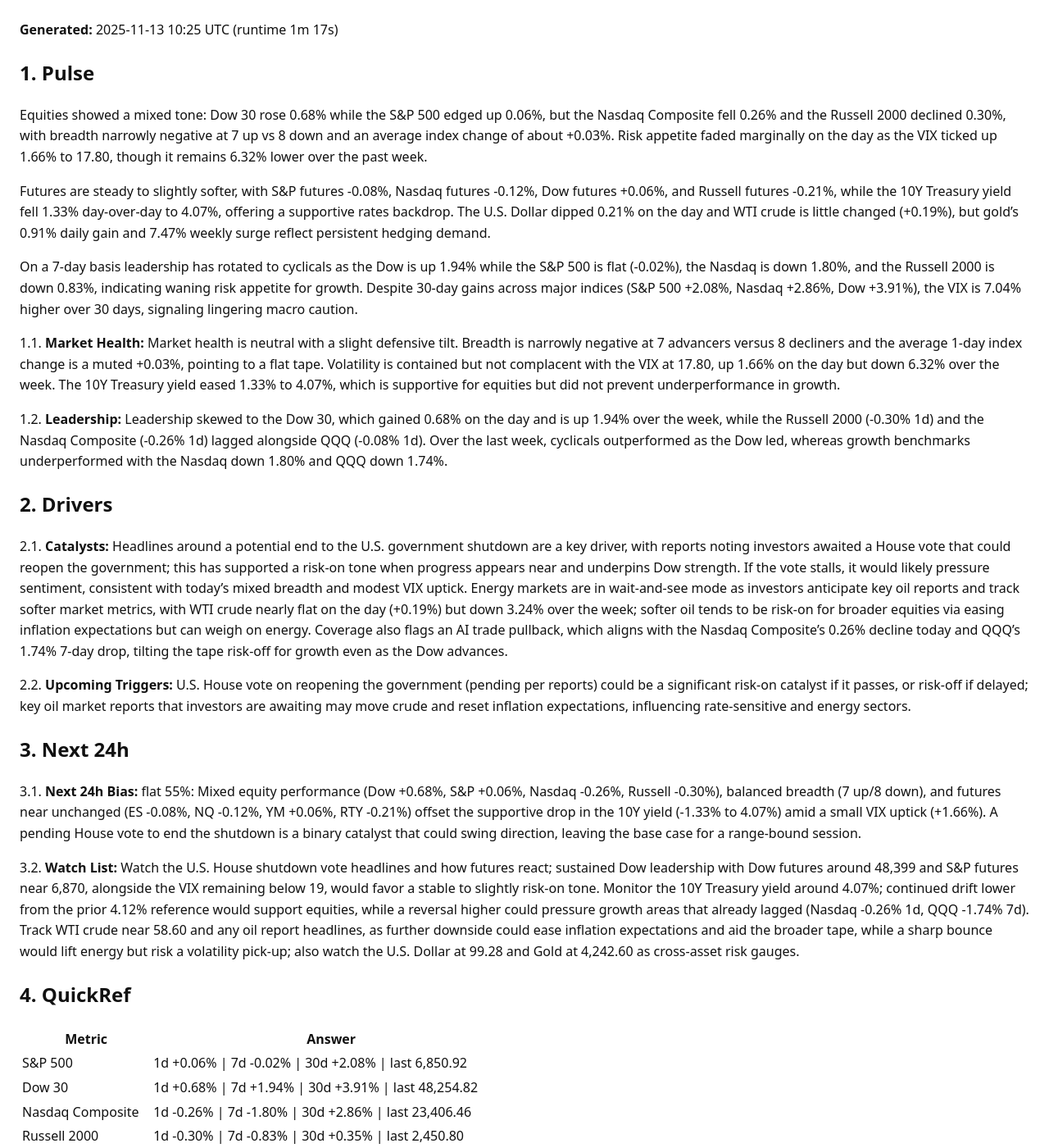
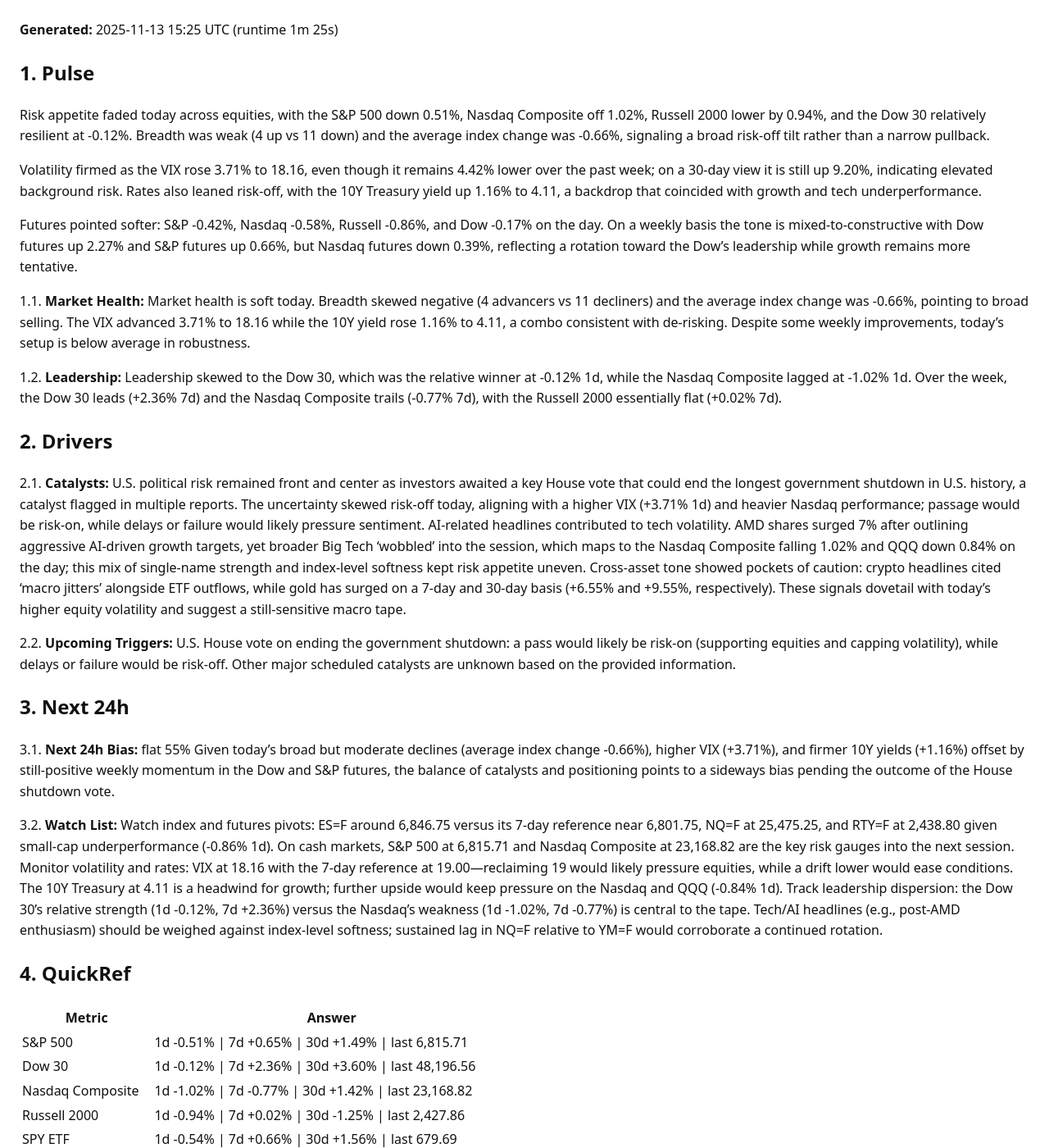
Before and after one commit to ryness/stonks, a Jekyll site: the page built from _reports/GODSEYE.md, in a window 1280 px wide and 1400 px high. Shown: the whole window at 82% size. Built offline with Jekyll 4.4.1, drawn with Linux system fonts in a browser that asks for light colours; some of the changed text lies outside the part shown.

Commit message:
Update report: rotation+GodsEye

```diff
--- a/_reports/GODSEYE.md
+++ b/_reports/GODSEYE.md
@@ -3,34 +3,34 @@ layout: default
 title: "GodsEye Market Report"
 ticker: "GODSEYE"
 date: 2025-11-13
-generated_at: 2025-11-13T10:25:37.858602+00:00
-runtime_seconds: 76.67
+generated_at: 2025-11-13T15:25:46.602705+00:00
+runtime_seconds: 84.56
 raw_markdown: |
-  **Generated:** <time class="js-local-time" datetime="2025-11-13T10:25:37.858602+00:00">2025-11-13 10:25 UTC</time> (runtime 1m 17s)
+  **Generated:** <time class="js-local-time" datetime="2025-11-13T15:25:46.602705+00:00">2025-11-13 15:25 UTC</time> (runtime 1m 25s)
 
   ## 1. Pulse
 
-  Equities showed a mixed tone: Dow 30 rose 0.68% while the S&P 500 edged up 0.06%, but the Nasdaq Composite fell 0.26% and the Russell 2000 declined 0.30%, with breadth narrowly negative at 7 up vs 8 down and an average index change of about +0.03%. Risk appetite faded marginally on the day as the VIX ticked up 1.66% to 17.80, though it remains 6.32% lower over the past week.
+  Risk appetite faded today across equities, with the S&P 500 down 0.51%, Nasdaq Composite off 1.02%, Russell 2000 lower by 0.94%, and the Dow 30 relatively resilient at -0.12%. Breadth was weak (4 up vs 11 down) and the average index change was -0.66%, signaling a broad risk-off tilt rather than a narrow pullback.
 
-  Futures are steady to slightly softer, with S&P futures -0.08%, Nasdaq futures -0.12%, Dow futures +0.06%, and Russell futures -0.21%, while the 10Y Treasury yield fell 1.33% day-over-day to 4.07%, offering a supportive rates backdrop. The U.S. Dollar dipped 0.21% on the day and WTI crude is little changed (+0.19%), but gold’s 0.91% daily gain and 7.47% weekly surge reflect persistent hedging demand.
+  Volatility firmed as the VIX rose 3.71% to 18.16, even though it remains 4.42% lower over the past week; on a 30-day view it is still up 9.20%, indicating elevated background risk. Rates also leaned risk-off, with the 10Y Treasury yield up 1.16% to 4.11, a backdrop that coincided with growth and tech underperformance.
 
-  On a 7-day basis leadership has rotated to cyclicals as the Dow is up 1.94% while the S&P 500 is flat (-0.02%), the Nasdaq is down 1.80%, and the Russell 2000 is down 0.83%, indicating waning risk appetite for growth. Despite 30-day gains across major indices (S&P 500 +2.08%, Nasdaq +2.86%, Dow +3.91%), the VIX is 7.04% higher over 30 days, signaling lingering macro caution.
+  Futures pointed softer: S&P -0.42%, Nasdaq -0.58%, Russell -0.86%, and Dow -0.17% on the day. On a weekly basis the tone is mixed-to-constructive with Dow futures up 2.27% and S&P futures up 0.66%, but Nasdaq futures down 0.39%, reflecting a rotation toward the Dow’s leadership while growth remains more tentative.
 
-  1.1. **Market Health:** Market health is neutral with a slight defensive tilt. Breadth is narrowly negative at 7 advancers versus 8 decliners and the average 1-day index change is a muted +0.03%, pointing to a flat tape. Volatility is contained but not complacent with the VIX at 17.80, up 1.66% on the day but down 6.32% over the week. The 10Y Treasury yield eased 1.33% to 4.07%, which is supportive for equities but did not prevent underperformance in growth.
+  1.1. **Market Health:** Market health is soft today. Breadth skewed negative (4 advancers vs 11 decliners) and the average index change was -0.66%, pointing to broad selling. The VIX advanced 3.71% to 18.16 while the 10Y yield rose 1.16% to 4.11, a combo consistent with de-risking. Despite some weekly improvements, today’s setup is below average in robustness.
 
-  1.2. **Leadership:** Leadership skewed to the Dow 30, which gained 0.68% on the day and is up 1.94% over the week, while the Russell 2000 (-0.30% 1d) and the Nasdaq Composite (-0.26% 1d) lagged alongside QQQ (-0.08% 1d). Over the last week, cyclicals outperformed as the Dow led, whereas growth benchmarks underperformed with the Nasdaq down 1.80% and QQQ down 1.74%.
+  1.2. **Leadership:** Leadership skewed to the Dow 30, which was the relative winner at -0.12% 1d, while the Nasdaq Composite lagged at -1.02% 1d. Over the week, the Dow 30 leads (+2.36% 7d) and the Nasdaq Composite trails (-0.77% 7d), with the Russell 2000 essentially flat (+0.02% 7d).
 
   ## 2. Drivers
 
-  2.1. **Catalysts:** Headlines around a potential end to the U.S. government shutdown are a key driver, with reports noting investors awaited a House vote that could reopen the government; this has supported a risk-on tone when progress appears near and underpins Dow strength. If the vote stalls, it would likely pressure sentiment, consistent with today’s mixed breadth and modest VIX uptick. Energy markets are in wait-and-see mode as investors anticipate key oil reports and track softer market metrics, with WTI crude nearly flat on the day (+0.19%) but down 3.24% over the week; softer oil tends to be risk-on for broader equities via easing inflation expectations but can weigh on energy. Coverage also flags an AI trade pullback, which aligns with the Nasdaq Composite’s 0.26% decline today and QQQ’s 1.74% 7-day drop, tilting the tape risk-off for growth even as the Dow advances.
+  2.1. **Catalysts:** U.S. political risk remained front and center as investors awaited a key House vote that could end the longest government shutdown in U.S. history, a catalyst flagged in multiple reports. The uncertainty skewed risk-off today, aligning with a higher VIX (+3.71% 1d) and heavier Nasdaq performance; passage would be risk-on, while delays or failure would likely pressure sentiment. AI-related headlines contributed to tech volatility. AMD shares surged 7% after outlining aggressive AI-driven growth targets, yet broader Big Tech ‘wobbled’ into the session, which maps to the Nasdaq Composite falling 1.02% and QQQ down 0.84% on the day; this mix of single-name strength and index-level softness kept risk appetite uneven. Cross-asset tone showed pockets of caution: crypto headlines cited ‘macro jitters’ alongside ETF outflows, while gold has surged on a 7-day and 30-day basis (+6.55% and +9.55%, respectively). These signals dovetail with today’s higher equity volatility and suggest a still-sensitive macro tape.
 
-  2.2. **Upcoming Triggers:** U.S. House vote on reopening the government (pending per reports) could be a significant risk-on catalyst if it passes, or risk-off if delayed; key oil market reports that investors are awaiting may move crude and reset inflation expectations, influencing rate-sensitive and energy sectors.
+  2.2. **Upcoming Triggers:** U.S. House vote on ending the government shutdown: a pass would likely be risk-on (supporting equities and capping volatility), while delays or failure would be risk-off. Other major scheduled catalysts are unknown based on the provided information.
 
   ## 3. Next 24h
 
-  3.1. **Next 24h Bias:** flat 55%: Mixed equity performance (Dow +0.68%, S&P +0.06%, Nasdaq -0.26%, Russell -0.30%), balanced breadth (7 up/8 down), and futures near unchanged (ES -0.08%, NQ -0.12%, YM +0.06%, RTY -0.21%) offset the supportive drop in the 10Y yield (-1.33% to 4.07%) amid a small VIX uptick (+1.66%). A pending House vote to end the shutdown is a binary catalyst that could swing direction, leaving the base case for a range-bound session.
+  3.1. **Next 24h Bias:** flat 55% Given today’s broad but moderate declines (average index change -0.66%), higher VIX (+3.71%), and firmer 10Y yields (+1.16%) offset by still-positive weekly momentum in the Dow and S&P futures, the balance of catalysts and positioning points to a sideways bias pending the outcome of the House shutdown vote.
 
-  3.2. **Watch List:** Watch the U.S. House shutdown vote headlines and how futures react; sustained Dow leadership with Dow futures around 48,399 and S&P futures near 6,870, alongside the VIX remaining below 19, would favor a stable to slightly risk-on tone. Monitor the 10Y Treasury yield around 4.07%; continued drift lower from the prior 4.12% reference would support equities, while a reversal higher could pressure growth areas that already lagged (Nasdaq -0.26% 1d, QQQ -1.74% 7d). Track WTI crude near 58.60 and any oil report headlines, as further downside could ease inflation expectations and aid the broader tape, while a sharp bounce would lift energy but risk a volatility pick-up; also watch the U.S. Dollar at 99.28 and Gold at 4,242.60 as cross-asset risk gauges.
+  3.2. **Watch List:** Watch index and futures pivots: ES=F around 6,846.75 versus its 7-day reference near 6,801.75, NQ=F at 25,475.25, and RTY=F at 2,438.80 given small-cap underperformance (-0.86% 1d). On cash markets, S&P 500 at 6,815.71 and Nasdaq Composite at 23,168.82 are the key risk gauges into the next session. Monitor volatility and rates: VIX at 18.16 with the 7-day reference at 19.00—reclaiming 19 would likely pressure equities, while a drift lower would ease conditions. The 10Y Treasury at 4.11 is a headwind for growth; further upside would keep pressure on the Nasdaq and QQQ (-0.84% 1d). Track leadership dispersion: the Dow 30’s relative strength (1d -0.12%, 7d +2.36%) versus the Nasdaq’s weakness (1d -1.02%, 7d -0.77%) is central to the tape. Tech/AI headlines (e.g., post-AMD enthusiasm) should be weighed against index-level softness; sustained lag in NQ=F relative to YM=F would corroborate a continued rotation.
 
   ## 4. QuickRef
 
@@ -38,21 +38,21 @@ raw_markdown: |
   <table>
   <thead><tr><th>Metric</th><th>Answer</th></tr></thead>
   <tbody>
-  <tr><td>S&amp;P 500</td><td>1d +0.06% | 7d -0.02% | 30d +2.08% | last 6,850.92</td></tr>
-  <tr><td>Dow 30</td><td>1d +0.68% | 7d +1.94% | 30d +3.91% | last 48,254.82</td></tr>
-  <tr><td>Nasdaq Composite</td><td>1d -0.26% | 7d -1.80% | 30d +2.86% | last 23,406.46</td></tr>
-  <tr><td>Russell 2000</td><td>1d -0.30% | 7d -0.83% | 30d +0.35% | last 2,450.80</td></tr>
-  <tr><td>SPY ETF</td><td>1d +0.06% | 7d +0.01% | 30d +2.23% | last 683.38</td></tr>
-  <tr><td>QQQ ETF</td><td>1d -0.08% | 7d -1.74% | 30d +2.96% | last 621.08</td></tr>
-  <tr><td>VIX</td><td>1d +1.66% | 7d -6.32% | 30d +7.04% | last 17.80</td></tr>
-  <tr><td>S&amp;P Fut</td><td>1d -0.08% | 7d +1.01% | 30d +1.53% | last 6,870.50</td></tr>
-  <tr><td>Nasdaq Fut</td><td>1d -0.12% | 7d +0.07% | 30d +1.93% | last 25,594.25</td></tr>
-  <tr><td>Dow Fut</td><td>1d +0.06% | 7d +2.51% | 30d +3.40% | last 48,399.00</td></tr>
-  <tr><td>Russell Fut</td><td>1d -0.21% | 7d +0.71% | 30d -0.78% | last 2,454.70</td></tr>
-  <tr><td>10Y Treasury</td><td>1d -1.33% | 7d -1.00% | 30d -1.00% | last 4.07</td></tr>
-  <tr><td>Gold Fut</td><td>1d +0.91% | 7d +7.47% | 30d +10.49% | last 4,242.60</td></tr>
-  <tr><td>WTI Crude</td><td>1d +0.19% | 7d -3.24% | 30d -3.11% | last 58.60</td></tr>
-  <tr><td>US Dollar</td><td>1d -0.21% | 7d -0.94% | 30d +1.46% | last 99.28</td></tr>
+  <tr><td>S&amp;P 500</td><td>1d -0.51% | 7d +0.65% | 30d +1.49% | last 6,815.71</td></tr>
+  <tr><td>Dow 30</td><td>1d -0.12% | 7d +2.36% | 30d +3.60% | last 48,196.56</td></tr>
+  <tr><td>Nasdaq Composite</td><td>1d -1.02% | 7d -0.77% | 30d +1.42% | last 23,168.82</td></tr>
+  <tr><td>Russell 2000</td><td>1d -0.94% | 7d +0.02% | 30d -1.25% | last 2,427.86</td></tr>
+  <tr><td>SPY ETF</td><td>1d -0.54% | 7d +0.66% | 30d +1.56% | last 679.69</td></tr>
+  <tr><td>QQQ ETF</td><td>1d -0.84% | 7d -0.54% | 30d +1.68% | last 615.88</td></tr>
+  <tr><td>VIX</td><td>1d +3.71% | 7d -4.42% | 30d +9.20% | last 18.16</td></tr>
+  <tr><td>S&amp;P Fut</td><td>1d -0.42% | 7d +0.66% | 30d +1.18% | last 6,846.75</td></tr>
+  <tr><td>Nasdaq Fut</td><td>1d -0.58% | 7d -0.39% | 30d +1.45% | last 25,475.25</td></tr>
+  <tr><td>Dow Fut</td><td>1d -0.17% | 7d +2.27% | 30d +3.16% | last 48,284.00</td></tr>
+  <tr><td>Russell Fut</td><td>1d -0.86% | 7d +0.05% | 30d -1.43% | last 2,438.80</td></tr>
+  <tr><td>10Y Treasury</td><td>1d +1.16% | 7d +0.56% | 30d +0.59% | last 4.11</td></tr>
+  <tr><td>Gold Fut</td><td>1d +0.04% | 7d +6.55% | 30d +9.55% | last 4,206.20</td></tr>
+  <tr><td>WTI Crude</td><td>1d +0.97% | 7d -2.48% | 30d -2.35% | last 59.06</td></tr>
+  <tr><td>US Dollar</td><td>1d -0.27% | 7d -1.01% | 30d +1.39% | last 99.21</td></tr>
   </tbody></table>
   </div>
 
@@ -121,31 +121,31 @@ raw_markdown: |
   </details>
 ---
 
-**Generated:** <time class="js-local-time" datetime="2025-11-13T10:25:37.858602+00:00">2025-11-13 10:25 UTC</time> (runtime 1m 17s)
+**Generated:** <time class="js-local-time" datetime="2025-11-13T15:25:46.602705+00:00">2025-11-13 15:25 UTC</time> (runtime 1m 25s)
 
 ## 1. Pulse
 
-Equities showed a mixed tone: Dow 30 rose 0.68% while the S&P 500 edged up 0.06%, but the Nasdaq Composite fell 0.26% and the Russell 2000 declined 0.30%, with breadth narrowly negative at 7 up vs 8 down and an average index change of about +0.03%. Risk appetite faded marginally on the day as the VIX ticked up 1.66% to 17.80, though it remains 6.32% lower over the past week.
+Risk appetite faded today across equities, with the S&P 500 down 0.51%, Nasdaq Composite off 1.02%, Russell 2000 lower by 0.94%, and the Dow 30 relatively resilient at -0.12%. Breadth was weak (4 up vs 11 down) and the average index change was -0.66%, signaling a broad risk-off tilt rather than a narrow pullback.
 
-Futures are steady to slightly softer, with S&P futures -0.08%, Nasdaq futures -0.12%, Dow futures +0.06%, and Russell futures -0.21%, while the 10Y Treasury yield fell 1.33% day-over-day to 4.07%, offering a supportive rates backdrop. The U.S. Dollar dipped 0.21% on the day and WTI crude is little changed (+0.19%), but gold’s 0.91% daily gain and 7.47% weekly surge reflect persistent hedging demand.
+Volatility firmed as the VIX rose 3.71% to 18.16, even though it remains 4.42% lower over the past week; on a 30-day view it is still up 9.20%, indicating elevated background risk. Rates also leaned risk-off, with the 10Y Treasury yield up 1.16% to 4.11, a backdrop that coincided with growth and tech underperformance.
 
-On a 7-day basis leadership has rotated to cyclicals as the Dow is up 1.94% while the S&P 500 is flat (-0.02%), the Nasdaq is down 1.80%, and the Russell 2000 is down 0.83%, indicating waning risk appetite for growth. Despite 30-day gains across major indices (S&P 500 +2.08%, Nasdaq +2.86%, Dow +3.91%), the VIX is 7.04% higher over 30 days, signaling lingering macro caution.
+Futures pointed softer: S&P -0.42%, Nasdaq -0.58%, Russell -0.86%, and Dow -0.17% on the day. On a weekly basis the tone is mixed-to-constructive with Dow futures up 2.27% and S&P futures up 0.66%, but Nasdaq futures down 0.39%, reflecting a rotation toward the Dow’s leadership while growth remains more tentative.
 
-1.1. **Market Health:** Market health is neutral with a slight defensive tilt. Breadth is narrowly negative at 7 advancers versus 8 decliners and the average 1-day index change is a muted +0.03%, pointing to a flat tape. Volatility is contained but not complacent with the VIX at 17.80, up 1.66% on the day but down 6.32% over the week. The 10Y Treasury yield eased 1.33% to 4.07%, which is supportive for equities but did not prevent underperformance in growth.
+1.1. **Market Health:** Market health is soft today. Breadth skewed negative (4 advancers vs 11 decliners) and the average index change was -0.66%, pointing to broad selling. The VIX advanced 3.71% to 18.16 while the 10Y yield rose 1.16% to 4.11, a combo consistent with de-risking. Despite some weekly improvements, today’s setup is below average in robustness.
 
-1.2. **Leadership:** Leadership skewed to the Dow 30, which gained 0.68% on the day and is up 1.94% over the week, while the Russell 2000 (-0.30% 1d) and the Nasdaq Composite (-0.26% 1d) lagged alongside QQQ (-0.08% 1d). Over the last week, cyclicals outperformed as the Dow led, whereas growth benchmarks underperformed with the Nasdaq down 1.80% and QQQ down 1.74%.
+1.2. **Leadership:** Leadership skewed to the Dow 30, which was the relative winner at -0.12% 1d, while the Nasdaq Composite lagged at -1.02% 1d. Over the week, the Dow 30 leads (+2.36% 7d) and the Nasdaq Composite trails (-0.77% 7d), with the Russell 2000 essentially flat (+0.02% 7d).
 
 ## 2. Drivers
 
-2.1. **Catalysts:** Headlines around a potential end to the U.S. government shutdown are a key driver, with reports noting investors awaited a House vote that could reopen the government; this has supported a risk-on tone when progress appears near and underpins Dow strength. If the vote stalls, it would likely pressure sentiment, consistent with today’s mixed breadth and modest VIX uptick. Energy markets are in wait-and-see mode as investors anticipate key oil reports and track softer market metrics, with WTI crude nearly flat on the day (+0.19%) but down 3.24% over the week; softer oil tends to be risk-on for broader equities via easing inflation expectations but can weigh on energy. Coverage also flags an AI trade pullback, which aligns with the Nasdaq Composite’s 0.26% decline today and QQQ’s 1.74% 7-day drop, tilting the tape risk-off for growth even as the Dow advances.
+2.1. **Catalysts:** U.S. political risk remained front and center as investors awaited a key House vote that could end the longest government shutdown in U.S. history, a catalyst flagged in multiple reports. The uncertainty skewed risk-off today, aligning with a higher VIX (+3.71% 1d) and heavier Nasdaq performance; passage would be risk-on, while delays or failure would likely pressure sentiment. AI-related headlines contributed to tech volatility. AMD shares surged 7% after outlining aggressive AI-driven growth targets, yet broader Big Tech ‘wobbled’ into the session, which maps to the Nasdaq Composite falling 1.02% and QQQ down 0.84% on the day; this mix of single-name strength and index-level softness kept risk appetite uneven. Cross-asset tone showed pockets of caution: crypto headlines cited ‘macro jitters’ alongside ETF outflows, while gold has surged on a 7-day and 30-day basis (+6.55% and +9.55%, respectively). These signals dovetail with today’s higher equity volatility and suggest a still-sensitive macro tape.
 
-2.2. **Upcoming Triggers:** U.S. House vote on reopening the government (pending per reports) could be a significant risk-on catalyst if it passes, or risk-off if delayed; key oil market reports that investors are awaiting may move crude and reset inflation expectations, influencing rate-sensitive and energy sectors.
+2.2. **Upcoming Triggers:** U.S. House vote on ending the government shutdown: a pass would likely be risk-on (supporting equities and capping volatility), while delays or failure would be risk-off. Other major scheduled catalysts are unknown based on the provided information.
 
 ## 3. Next 24h
 
-3.1. **Next 24h Bias:** flat 55%: Mixed equity performance (Dow +0.68%, S&P +0.06%, Nasdaq -0.26%, Russell -0.30%), balanced breadth (7 up/8 down), and futures near unchanged (ES -0.08%, NQ -0.12%, YM +0.06%, RTY -0.21%) offset the supportive drop in the 10Y yield (-1.33% to 4.07%) amid a small VIX uptick (+1.66%). A pending House vote to end the shutdown is a binary catalyst that could swing direction, leaving the base case for a range-bound session.
+3.1. **Next 24h Bias:** flat 55% Given today’s broad but moderate declines (average index change -0.66%), higher VIX (+3.71%), and firmer 10Y yields (+1.16%) offset by still-positive weekly momentum in the Dow and S&P futures, the balance of catalysts and positioning points to a sideways bias pending the outcome of the House shutdown vote.
 
-3.2. **Watch List:** Watch the U.S. House shutdown vote headlines and how futures react; sustained Dow leadership with Dow futures around 48,399 and S&P futures near 6,870, alongside the VIX remaining below 19, would favor a stable to slightly risk-on tone. Monitor the 10Y Treasury yield around 4.07%; continued drift lower from the prior 4.12% reference would support equities, while a reversal higher could pressure growth areas that already lagged (Nasdaq -0.26% 1d, QQQ -1.74% 7d). Track WTI crude near 58.60 and any oil report headlines, as further downside could ease inflation expectations and aid the broader tape, while a sharp bounce would lift energy but risk a volatility pick-up; also watch the U.S. Dollar at 99.28 and Gold at 4,242.60 as cross-asset risk gauges.
+3.2. **Watch List:** Watch index and futures pivots: ES=F around 6,846.75 versus its 7-day reference near 6,801.75, NQ=F at 25,475.25, and RTY=F at 2,438.80 given small-cap underperformance (-0.86% 1d). On cash markets, S&P 500 at 6,815.71 and Nasdaq Composite at 23,168.82 are the key risk gauges into the next session. Monitor volatility and rates: VIX at 18.16 with the 7-day reference at 19.00—reclaiming 19 would likely pressure equities, while a drift lower would ease conditions. The 10Y Treasury at 4.11 is a headwind for growth; further upside would keep pressure on the Nasdaq and QQQ (-0.84% 1d). Track leadership dispersion: the Dow 30’s relative strength (1d -0.12%, 7d +2.36%) versus the Nasdaq’s weakness (1d -1.02%, 7d -0.77%) is central to the tape. Tech/AI headlines (e.g., post-AMD enthusiasm) should be weighed against index-level softness; sustained lag in NQ=F relative to YM=F would corroborate a continued rotation.
 
 ## 4. QuickRef
 
@@ -153,21 +153,21 @@ On a 7-day basis leadership has rotated to cyclicals as the Dow is up 1.94% whil
 <table>
 <thead><tr><th>Metric</th><th>Answer</th></tr></thead>
 <tbody>
-<tr><td>S&amp;P 500</td><td>1d +0.06% | 7d -0.02% | 30d +2.08% | last 6,850.92</td></tr>
-<tr><td>Dow 30</td><td>1d +0.68% | 7d +1.94% | 30d +3.91% | last 48,254.82</td></tr>
-<tr><td>Nasdaq Composite</td><td>1d -0.26% | 7d -1.80% | 30d +2.86% | last 23,406.46</td></tr>
-<tr><td>Russell 2000</td><td>1d -0.30% | 7d -0.83% | 30d +0.35% | last 2,450.80</td></tr>
-<tr><td>SPY ETF</td><td>1d +0.06% | 7d +0.01% | 30d +2.23% | last 683.38</td></tr>
-<tr><td>QQQ ETF</td><td>1d -0.08% | 7d -1.74% | 30d +2.96% | last 621.08</td></tr>
-<tr><td>VIX</td><td>1d +1.66% | 7d -6.32% | 30d +7.04% | last 17.80</td></tr>
-<tr><td>S&amp;P Fut</td><td>1d -0.08% | 7d +1.01% | 30d +1.53% | last 6,870.50</td></tr>
-<tr><td>Nasdaq Fut</td><td>1d -0.12% | 7d +0.07% | 30d +1.93% | last 25,594.25</td></tr>
-<tr><td>Dow Fut</td><td>1d +0.06% | 7d +2.51% | 30d +3.40% | last 48,399.00</td></tr>
-<tr><td>Russell Fut</td><td>1d -0.21% | 7d +0.71% | 30d -0.78% | last 2,454.70</td></tr>
-<tr><td>10Y Treasury</td><td>1d -1.33% | 7d -1.00% | 30d -1.00% | last 4.07</td></tr>
-<tr><td>Gold Fut</td><td>1d +0.91% | 7d +7.47% | 30d +10.49% | last 4,242.60</td></tr>
-<tr><td>WTI Crude</td><td>1d +0.19% | 7d -3.24% | 30d -3.11% | last 58.60</td></tr>
-<tr><td>US Dollar</td><td>1d -0.21% | 7d -0.94% | 30d +1.46% | last 99.28</td></tr>
+<tr><td>S&amp;P 500</td><td>1d -0.51% | 7d +0.65% | 30d +1.49% | last 6,815.71</td></tr>
+<tr><td>Dow 30</td><td>1d -0.12% | 7d +2.36% | 30d +3.60% | last 48,196.56</td></tr>
+<tr><td>Nasdaq Composite</td><td>1d -1.02% | 7d -0.77% | 30d +1.42% | last 23,168.82</td></tr>
+<tr><td>Russell 2000</td><td>1d -0.94% | 7d +0.02% | 30d -1.25% | last 2,427.86</td></tr>
+<tr><td>SPY ETF</td><td>1d -0.54% | 7d +0.66% | 30d +1.56% | last 679.69</td></tr>
+<tr><td>QQQ ETF</td><td>1d -0.84% | 7d -0.54% | 30d +1.68% | last 615.88</td></tr>
+<tr><td>VIX</td><td>1d +3.71% | 7d -4.42% | 30d +9.20% | last 18.16</td></tr>
+<tr><td>S&amp;P Fut</td><td>1d -0.42% | 7d +0.66% | 30d +1.18% | last 6,846.75</td></tr>
+<tr><td>Nasdaq Fut</td><td>1d -0.58% | 7d -0.39% | 30d +1.45% | last 25,475.25</td></tr>
+<tr><td>Dow Fut</td><td>1d -0.17% | 7d +2.27% | 30d +3.16% | last 48,284.00</td></tr>
+<tr><td>Russell Fut</td><td>1d -0.86% | 7d +0.05% | 30d -1.43% | last 2,438.80</td></tr>
+<tr><td>10Y Treasury</td><td>1d +1.16% | 7d +0.56% | 30d +0.59% | last 4.11</td></tr>
+<tr><td>Gold Fut</td><td>1d +0.04% | 7d +6.55% | 30d +9.55% | last 4,206.20</td></tr>
+<tr><td>WTI Crude</td><td>1d +0.97% | 7d -2.48% | 30d -2.35% | last 59.06</td></tr>
+<tr><td>US Dollar</td><td>1d -0.27% | 7d -1.01% | 30d +1.39% | last 99.21</td></tr>
 </tbody></table>
 </div>
 
```
Also changed, not shown: _reports/META.md (+43 -43 lines).
